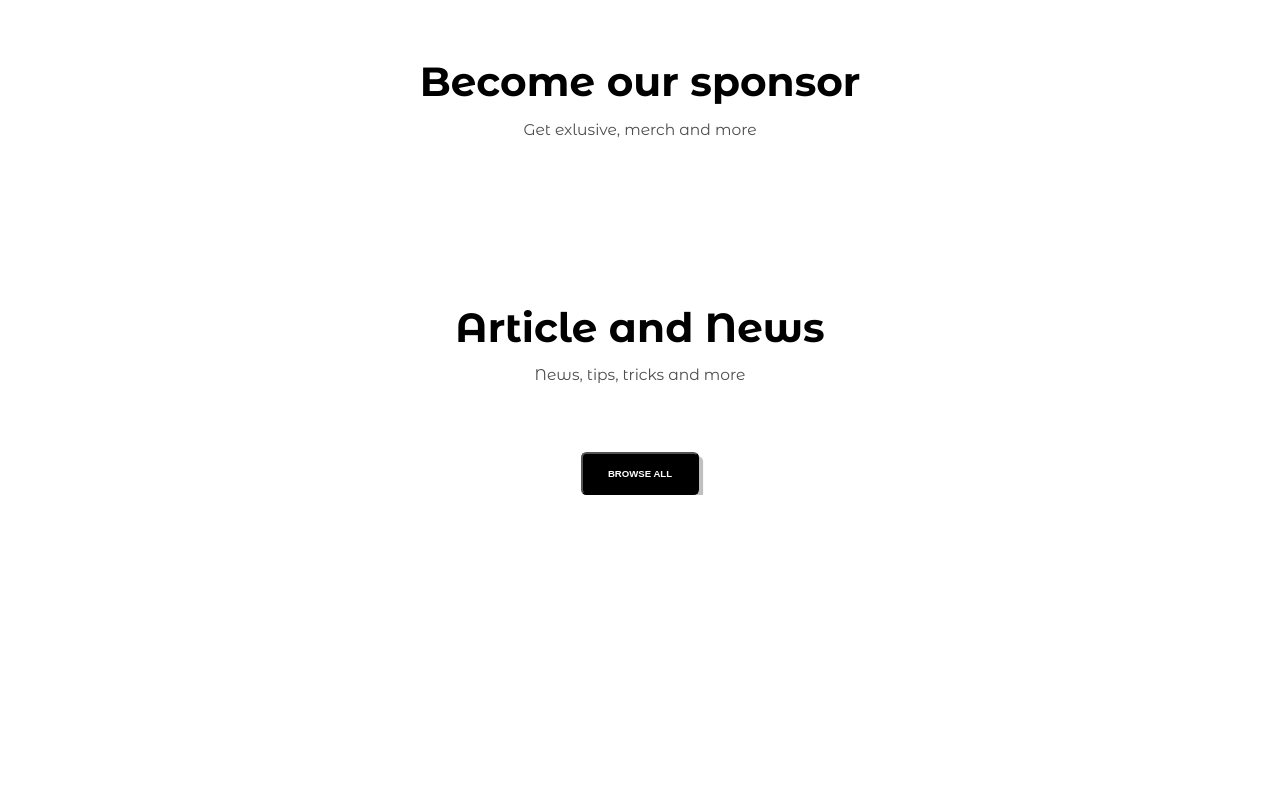
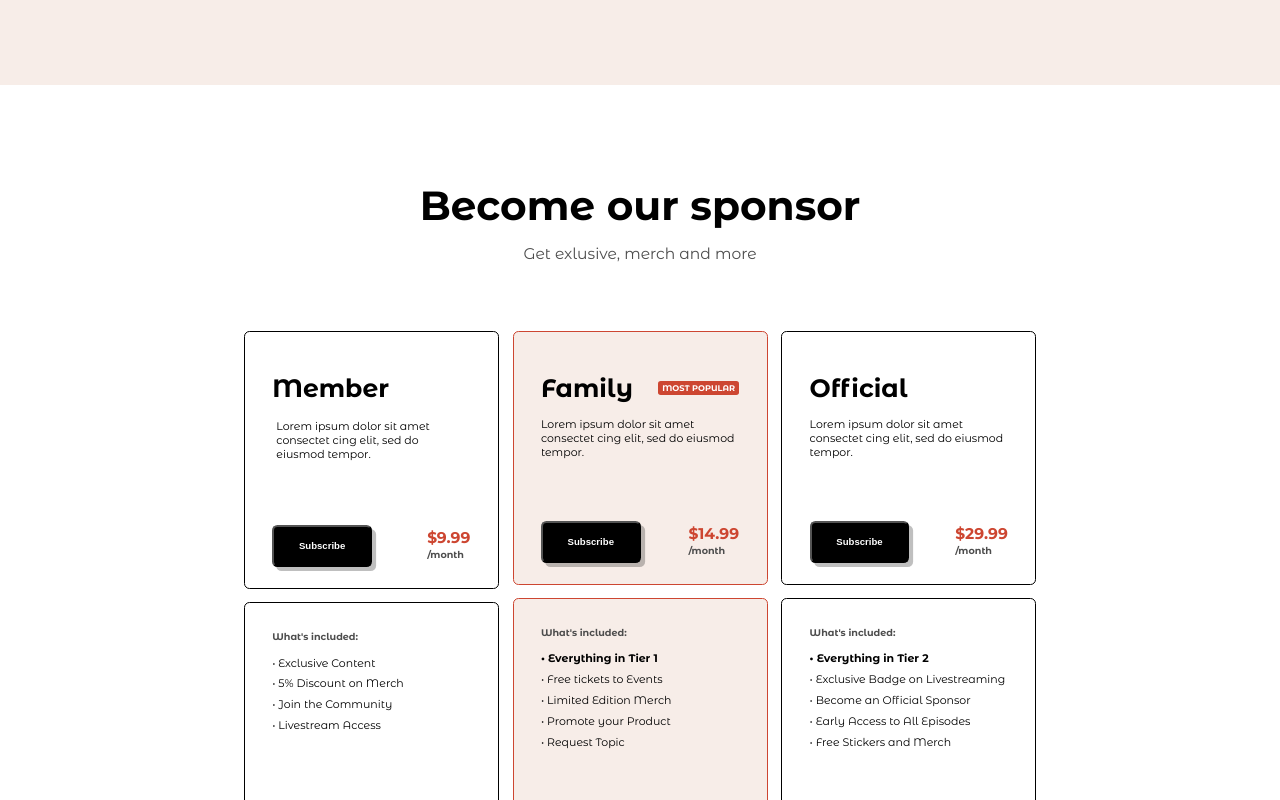
Before and after one commit to nellartsa/code-craft, a plain HTML site: page podcast.html in a window 1280 px wide. Shown: the part 3696-4496 px from the top of the page. Before the commit the page ends 4191 px from the top, so only its background shows below. Drawn offline with nearby package versions, Linux system fonts and the light colour scheme.

Commit message:
podcast: sponsor

```diff
--- a/podcast.html
+++ b/podcast.html
@@ -47,6 +47,9 @@
       h2 {
         font-size: 40.65px;
       }
+      .text-xsm {
+        font-size: 8.23px;
+      }
       .text-sm {
         font-size: 9.6px;
       }
@@ -60,6 +63,9 @@
       .outline {
         outline: black solid 3px;
         outline-offset: -3px;
+      }
+      .radius-sm {
+        border-radius: 2.74px;
       }
       .radius-default {
         border-radius: 5.48px;
@@ -79,6 +85,9 @@
       }
       .bg-lgray {
         background-color: #edf3f7;
+      }
+      .bg-rustred {
+        background-color: #cd4631;
       }
       /* container */
       .container {
@@ -105,7 +114,6 @@
         left: 0;
         right: 0;
         width: 100%;
-        z-index: 1;
       }
       nav .container {
         padding: 16px 96px;
@@ -126,7 +134,6 @@
       section.hero .header {
         padding: 0 20px;
         width: 500px;
-        z-index: 1;
       }
       section.hero .springNstar {
         top: 100px;
@@ -217,8 +224,12 @@
         margin-top: 27.35px;
         gap: 9px;
       }
-      /* testimonials, features, episodes,  */
+      /* section mixes  */
       section.testimonials .h-content,
+      section.episodes,
+      section.articles {
+        padding: 95.98px 0 96.06px;
+      }
       section.features .h-content,
       section.episodes .h-content,
       section.sponsor .h-content,
@@ -289,14 +300,41 @@
         margin-bottom: 6.86px;
       }
       /* episode start */
-      section.episodes {
-        padding: 95.98px 0 96.06px;
-      }
       /* sponsor start */
       section.sponsor {
         padding: 95.98px 0;
       }
-
+      section.sponsor .deals {
+        gap: 13.71px;
+      }
+      section.sponsor .deals > :nth-child(2) > :nth-child(1),
+      section.sponsor .deals > :nth-child(2) > :nth-child(2) {
+        border-color: #cd4631;
+      }
+      section.sponsor .deal {
+        width: 255px;
+      }
+      section.sponsor .deal > :nth-child(1) {
+        padding: 41.13px 27.42px 20.65px;
+        margin-bottom: 13.71px;
+      }
+      section.sponsor .deal :nth-child(1) > p {
+        margin: 13.71px 0 61.83px 0;
+      }
+      section.sponsor .deal > :nth-child(2) {
+        padding: 27.42px 27.42px 65.2px;
+      }
+      section.sponsor .deals :nth-child(1) :nth-child(1) > :nth-child(2) {
+        padding: 2.06px 4.11px;
+      }
+      section.sponsor .deal .price {
+        line-height: 15px;
+      }
+      section.sponsor .deal > :nth-child(2) > :nth-child(2) {
+        margin-top: 13.71px;
+        gap: 6.86px;
+      }
+      /* articles start */
       @media screen and (max-width: 768px) {
         section.features .benefits {
           grid-template-columns: repeat(2, minmax(255px, 1fr));
@@ -323,7 +361,6 @@
         section.about .quote {
           width: 100%;
         }
-
         section.features .benefits {
           grid-template-columns: repeat(1, 255px);
         }
@@ -331,7 +368,7 @@
     </style>
   </head>
   <body>
-    <!-- <nav>
+    <!-- <nav class="z-1">
       <div class="container flex ai-center">
         <div class="logo-spacing">
           <img src="./assets/podcast-logo.png" alt="logo" />
@@ -401,7 +438,7 @@
         </svg>
       </div>
 
-      <div class="header">
+      <div class="header z-1">
         <div class="bg-blur">
           <div class="flex flex-column ai-center">
             <h1 class="text-center bold">
@@ -709,6 +746,111 @@
           <h2>Become our sponsor</h2>
           <p class="text-lg text-gray">Get exlusive, merch and more</p>
         </div>
+
+        <div class="deals relative flex wrap jc-center">
+          <div class="deal flex flex-column">
+            <div class="bordered radius-default">
+              <div class="text-xlg bold">Member</div>
+              <p>
+                Lorem ipsum dolor sit amet consectet cing elit, sed do eiusmod
+                tempor.
+              </p>
+
+              <div class="flex ai-center jc-space-between">
+                <button
+                  class="btn-md bg-black radius-default text-white text-sm bold shadow"
+                >
+                  Subscribe
+                </button>
+
+                <div class="price text-lg text-rustred bold">
+                  $9.99 <br /><span class="text-sm text-gray">/month</span>
+                </div>
+              </div>
+            </div>
+
+            <div class="flex-1 bordered radius-default">
+              <div class="text-sm text-gray bold">What's included:</div>
+              <div class="flex flex-column">
+                <div>&#x2022; Exclusive Content</div>
+                <div>&#x2022; 5% Discount on Merch</div>
+                <div>&#x2022; Join the Community</div>
+                <div>&#x2022; Livestream Access</div>
+              </div>
+            </div>
+          </div>
+
+          <div class="deal flex flex-column">
+            <div class="bordered bg-lbeige radius-default">
+              <div class="flex ai-center jc-space-between">
+                <div class="text-xlg bold">Family</div>
+                <div class="text-xsm text-white bold radius-sm bg-rustred">
+                  MOST POPULAR
+                </div>
+              </div>
+              <p>
+                Lorem ipsum dolor sit amet consectet cing elit, sed do eiusmod
+                tempor.
+              </p>
+
+              <div class="flex ai-center jc-space-between">
+                <button
+                  class="btn-md bg-black radius-default text-white text-sm bold shadow"
+                >
+                  Subscribe
+                </button>
+
+                <div class="price text-lg text-rustred bold">
+                  $14.99 <br /><span class="text-sm text-gray">/month</span>
+                </div>
+              </div>
+            </div>
+
+            <div class="flex-1 bordered bg-lbeige radius-default">
+              <div class="text-sm text-gray bold">What's included:</div>
+              <div class="flex flex-column">
+                <div class="bold">&#x2022; Everything in Tier 1</div>
+                <div>&#x2022; Free tickets to Events</div>
+                <div>&#x2022; Limited Edition Merch</div>
+                <div>&#x2022; Promote your Product</div>
+                <div>&#x2022; Request Topic</div>
+              </div>
+            </div>
+          </div>
+
+          <div class="deal flex flex-column">
+            <div class="bordered radius-default">
+              <div class="text-xlg bold">Official</div>
+              <p>
+                Lorem ipsum dolor sit amet consectet cing elit, sed do eiusmod
+                tempor.
+              </p>
+
+              <div class="flex ai-center jc-space-between">
+                <button
+                  class="btn-md bg-black radius-default text-white text-sm bold shadow"
+                >
+                  Subscribe
+                </button>
+
+                <div class="price text-lg text-rustred bold">
+                  $29.99 <br /><span class="text-sm text-gray">/month</span>
+                </div>
+              </div>
+            </div>
+
+            <div class="flex-1 bordered radius-default">
+              <div class="text-sm text-gray bold">What's included:</div>
+              <div class="flex flex-column">
+                <div class="bold">&#x2022; Everything in Tier 2</div>
+                <div>&#x2022; Exclusive Badge on Livestreaming</div>
+                <div>&#x2022; Become an Official Sponsor</div>
+                <div>&#x2022; Early Access to All Episodes</div>
+                <div>&#x2022; Free Stickers and Merch</div>
+              </div>
+            </div>
+          </div>
+        </div>
       </div>
     </section>
 
--- a/styles.css
+++ b/styles.css
@@ -6,6 +6,10 @@
 
 a {
   text-decoration: none;
+}
+
+.z-1 {
+  z-index: 1;
 }
 
 .text-center {
@@ -18,6 +22,10 @@ a {
 
 .bordered {
   border: 1px solid black;
+}
+
+.h-100 {
+  height: 100%;
 }
 
 .w-100 {
@@ -72,6 +80,10 @@ a {
   justify-content: space-evenly;
 }
 
+.jc-space-between {
+  justify-content: space-between;
+}
+
 .jc-center {
   justify-content: center;
 }
```
